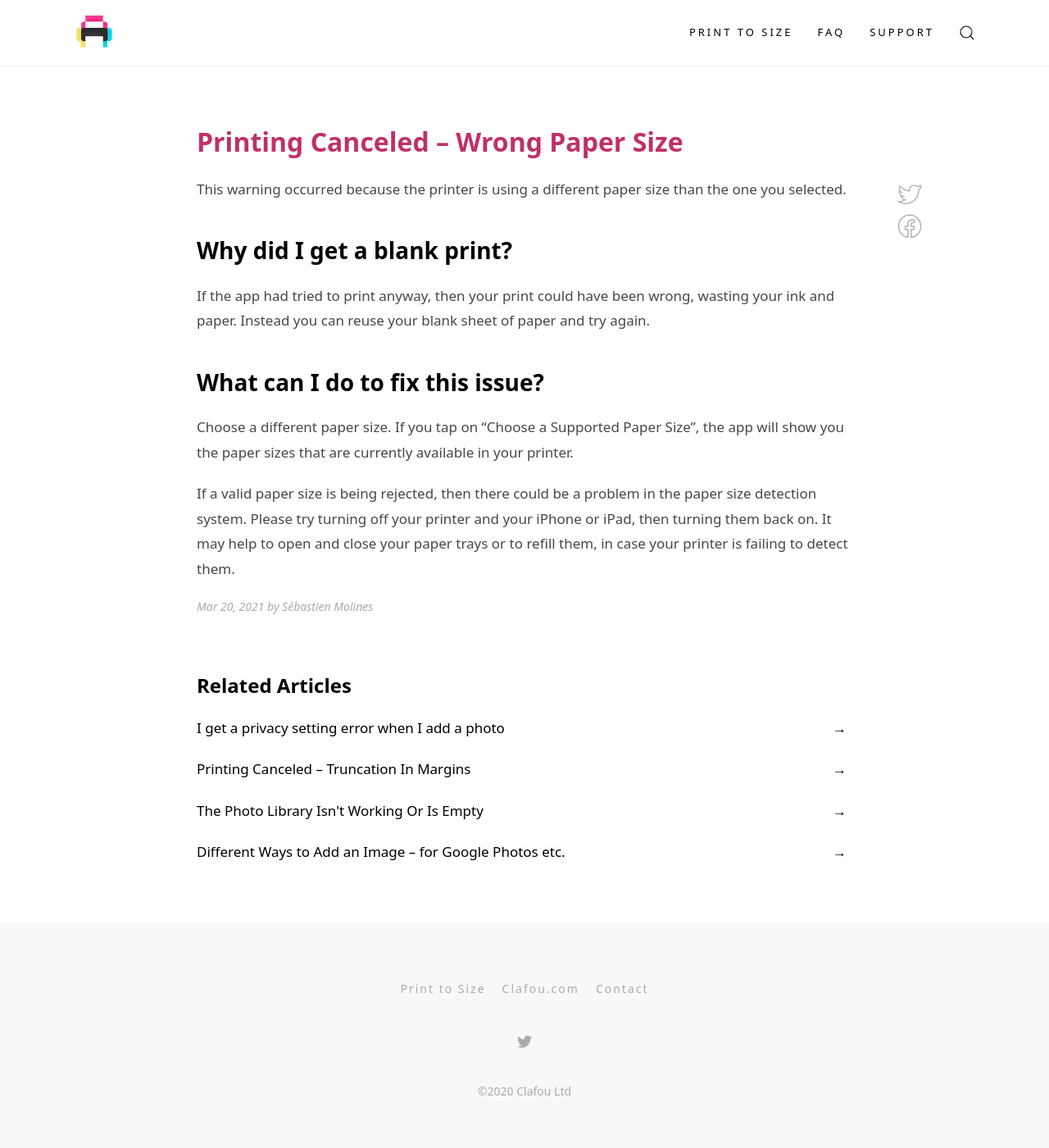
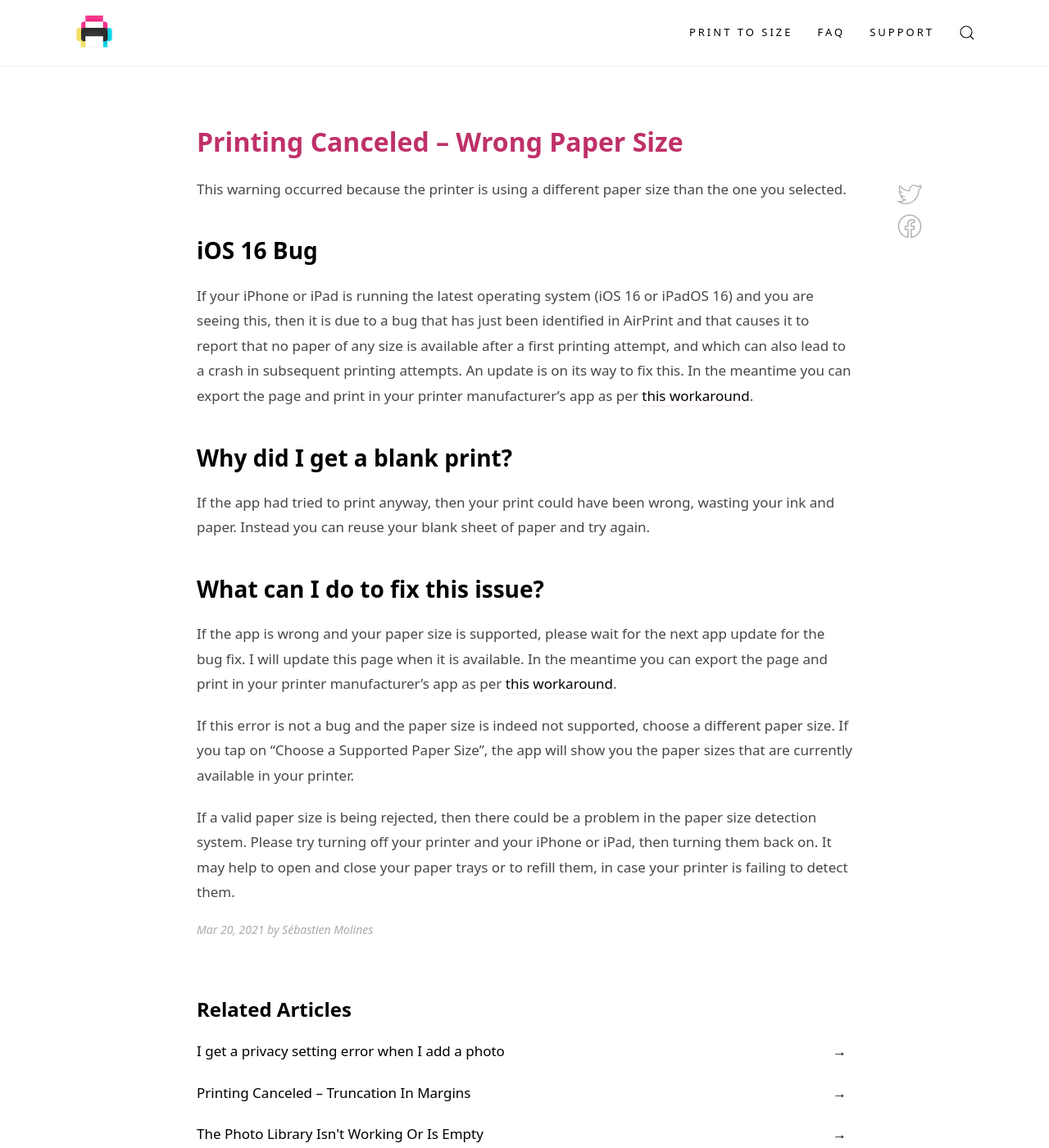
Before and after one commit to Clafou/support.print, a Jekyll site: the page built from _posts/2021-03-20-canceled-paper-mismatch.md, in a window 1280 px wide and 1400 px high. Shown: the whole window at 82% size. Built offline with Jekyll 4.4.1, drawn with Linux system fonts in a browser that asks for light colours.

Commit message:
Added more info about the paper size bug

```diff
--- a/_posts/2021-03-20-canceled-paper-mismatch.md
+++ b/_posts/2021-03-20-canceled-paper-mismatch.md
@@ -6,12 +6,18 @@ categories: [Troubleshooting]
 
 This warning occurred because the printer is using a different paper size than the one you selected.
 
+## iOS 16 Bug
+
+If your iPhone or iPad is running the latest operating system (iOS 16 or iPadOS 16) and you are seeing this, then it is due to a bug that has just been identified in AirPrint and that causes it to report that no paper of any size is available after a first printing attempt, and which can also lead to a crash in subsequent printing attempts. An update is on its way to fix this. In the meantime you can export the page and print in your printer manufacturer's app as per [this workaround](/printing-outside-the-app).
+
 ## Why did I get a blank print?
 
 If the app had tried to print anyway, then your print could have been wrong, wasting your ink and paper. Instead you can reuse your blank sheet of paper and try again.
 
 ## What can I do to fix this issue?
 
-Choose a different paper size. If you tap on "Choose a Supported Paper Size", the app will show you the paper sizes that are currently available in your printer.
+If the app is wrong and your paper size is supported, please wait for the next app update for the bug fix. I will update this page when it is available. In the meantime you can export the page and print in your printer manufacturer's app as per [this workaround](/printing-outside-the-app).
+
+If this error is not a bug and the paper size is indeed not supported, choose a different paper size. If you tap on "Choose a Supported Paper Size", the app will show you the paper sizes that are currently available in your printer.
 
 If a valid paper size is being rejected, then there could be a problem in the paper size detection system. Please try turning off your printer and your iPhone or iPad, then turning them back on. It may help to open and close your paper trays or to refill them, in case your printer is failing to detect them.
```
